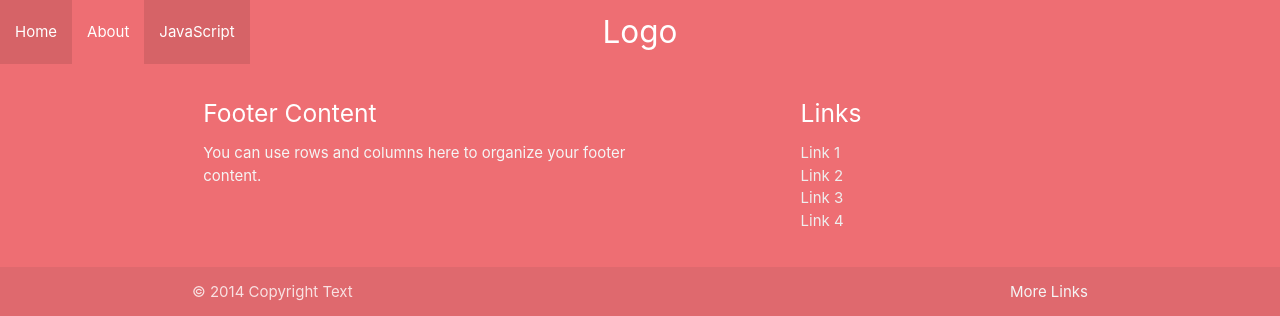
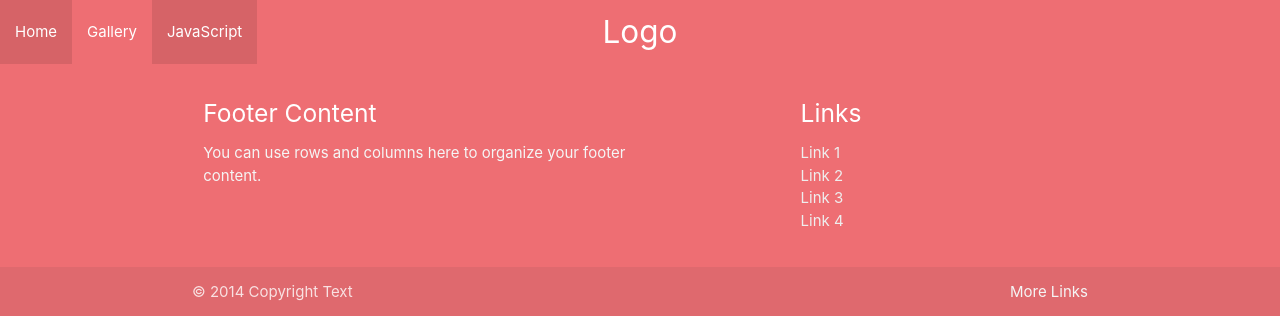
Before and after one commit to lunikas/numberOne, a PHP site: page / in a window 1280 px wide. Shown: the top 316 px of the page. Run offline with PHP 8.4, Linux system fonts and the light colour scheme.

Commit message:
Vardu pakeitimai

```diff
--- a/header.php
+++ b/header.php
@@ -22,7 +22,7 @@
       <a href="#!" class="brand-logo center">Logo</a>
       <ul class="left hide-on-med-and-down">
         <li><a href="index.php">Home</a></li>
-        <li><a href="gallery.php">About</a></li>
+        <li><a href="gallery.php">Gallery</a></li>
         <li class="active"><a href="collapsible.html">JavaScript</a></li>
       </ul>
     </div>
```
Also changed, not shown: styles/style.css (+4 -4 lines), news.php (renamed from contacts.php).
